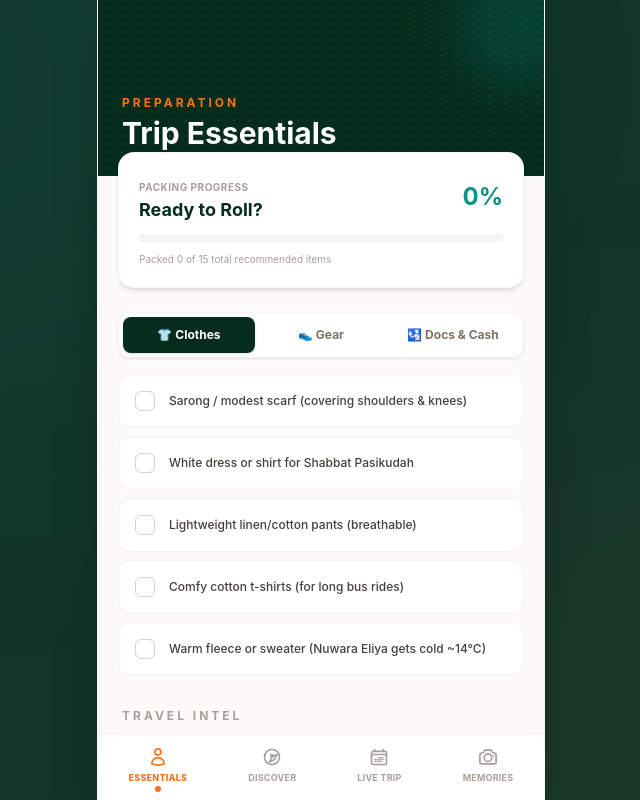
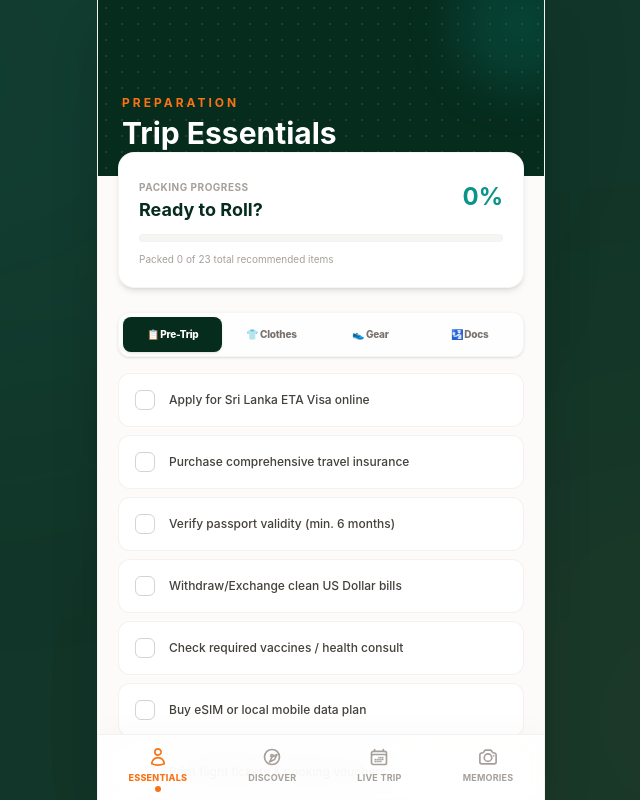
Before and after one commit to y9thqx6vzk-a11y/menu, a Next.js app: page /essentials in a window 1280 px wide. Shown: the whole page, without its empty margins (319-959 px from the left). Built offline with nearby package versions, Linux system fonts and the light colour scheme; a web font is replaced by a local one.

Commit message:
feat(essentials): add Pre-Trip to-do list tab and checklist items

```diff
--- a/src/app/essentials/page.jsx
+++ b/src/app/essentials/page.jsx
@@ -45,18 +45,31 @@ const ChevronIcon = ({ className = "w-4 h-4", direction = "down" }) => (
 
 // Packing Checklist Data
 const CHECKLIST_ITEMS = [
+  // Pre-Trip Tasks / To-Do
+  { id: 'apply-visa', text: 'Apply for Sri Lanka ETA Visa online', category: 'todo' },
+  { id: 'buy-insurance', text: 'Purchase comprehensive travel insurance', category: 'todo' },
+  { id: 'passport-validity', text: 'Verify passport validity (min. 6 months)', category: 'todo' },
+  { id: 'exchange-usd', text: 'Withdraw/Exchange clean US Dollar bills', category: 'todo' },
+  { id: 'travel-clinic', text: 'Check required vaccines / health consult', category: 'todo' },
+  { id: 'activate-esim', text: 'Buy eSIM or local mobile data plan', category: 'todo' },
+  { id: 'print-docs', text: 'Print flight tickets & booking vouchers', category: 'todo' },
+  { id: 'notify-bank', text: 'Notify credit card company of travel plans', category: 'todo' },
+
+  // Packing: Clothing
   { id: 'sarong', text: 'Sarong / modest scarf (covering shoulders & knees)', category: 'clothing' },
   { id: 'shabbat-white', 'text': 'White dress or shirt for Shabbat Pasikudah', category: 'clothing' },
   { id: 'linen-pants', text: 'Lightweight linen/cotton pants (breathable)', category: 'clothing' },
   { id: 'tshirts', text: 'Comfy cotton t-shirts (for long bus rides)', category: 'clothing' },
   { id: 'fleece', text: 'Warm fleece or sweater (Nuwara Eliya gets cold ~14°C)', category: 'clothing' },
 
+  // Packing: Gear
   { id: 'hiking-shoes', text: 'Sturdy hiking boots or trail sneakers (Sigiriya)', category: 'gear' },
   { id: 'water-shoes', text: 'Water shoes (Rafting & Canyoning Kithulgala)', category: 'gear' },
   { id: 'swimwear', text: 'Swimwear & rash guard (SUP Pasikudah & snorkeling)', category: 'gear' },
   { id: 'poncho', text: 'Rain poncho or compact travel umbrella', category: 'gear' },
   { id: 'insect-repellent', text: 'DEET mosquito repellent & high SPF sunscreen', category: 'gear' },
 
+  // Packing: Docs & Cash
   { id: 'passport', text: 'Passport (valid for at least 6 months)', category: 'docs' },
   { id: 'visa', text: 'Sri Lanka ETA Visa approval printout', category: 'docs' },
   { id: 'insurance', text: 'Travel insurance certificate & emergency numbers', category: 'docs' },
@@ -65,7 +78,7 @@ const CHECKLIST_ITEMS = [
 ];
 
 export default function EssentialsPage() {
-  const [activeCategory, setActiveCategory] = useState('clothing');
+  const [activeCategory, setActiveCategory] = useState('todo');
   const [checkedItems, setCheckedItems] = useState({});
   const [isSimCardOpen, setIsSimCardOpen] = useState(false);
   const [isCurrencyOpen, setIsCurrencyOpen] = useState(false);
@@ -153,8 +166,18 @@ export default function EssentialsPage() {
         <div className="px-5 mt-6">
           <div className="bg-white/80 border border-stone-200/40 p-1 rounded-xl flex justify-between shadow-sm">
             <button
+              onClick={() => setActiveCategory('todo')}
+              className={`flex-1 text-center py-2.5 rounded-lg text-[10px] font-extrabold tracking-tight transition-all ${
+                activeCategory === 'todo'
+                  ? 'bg-brand-dark text-white shadow-sm'
+                  : 'text-stone-500 hover:text-brand-dark'
+              }`}
+            >
+              📋 Pre-Trip
+            </button>
+            <button
               onClick={() => setActiveCategory('clothing')}
-              className={`flex-1 text-center py-2.5 rounded-lg text-xs font-bold transition-all ${
+              className={`flex-1 text-center py-2.5 rounded-lg text-[10px] font-extrabold tracking-tight transition-all ${
                 activeCategory === 'clothing'
                   ? 'bg-brand-dark text-white shadow-sm'
                   : 'text-stone-500 hover:text-brand-dark'
@@ -164,7 +187,7 @@ export default function EssentialsPage() {
             </button>
             <button
               onClick={() => setActiveCategory('gear')}
-              className={`flex-1 text-center py-2.5 rounded-lg text-xs font-bold transition-all ${
+              className={`flex-1 text-center py-2.5 rounded-lg text-[10px] font-extrabold tracking-tight transition-all ${
                 activeCategory === 'gear'
                   ? 'bg-brand-dark text-white shadow-sm'
                   : 'text-stone-500 hover:text-brand-dark'
@@ -174,13 +197,13 @@ export default function EssentialsPage() {
             </button>
             <button
               onClick={() => setActiveCategory('docs')}
-              className={`flex-1 text-center py-2.5 rounded-lg text-xs font-bold transition-all ${
+              className={`flex-1 text-center py-2.5 rounded-lg text-[10px] font-extrabold tracking-tight transition-all ${
                 activeCategory === 'docs'
                   ? 'bg-brand-dark text-white shadow-sm'
                   : 'text-stone-500 hover:text-brand-dark'
               }`}
             >
-              🛂 Docs & Cash
+              🛂 Docs
             </button>
           </div>
         </div>
```
